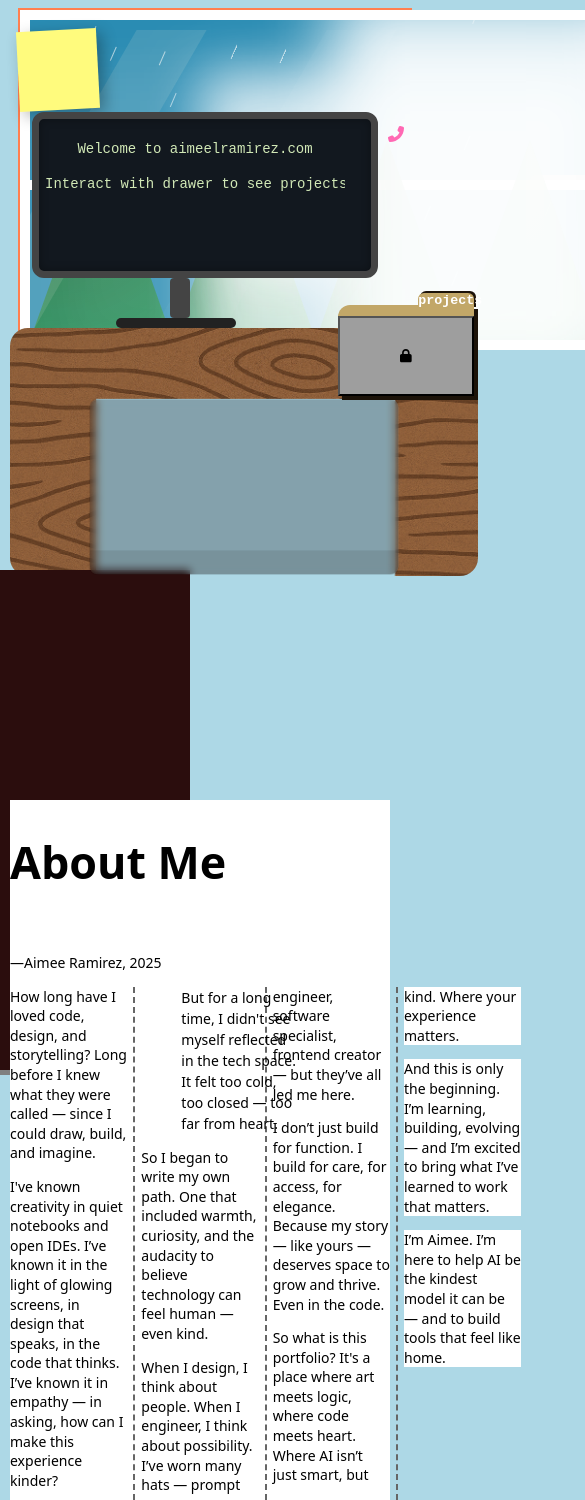
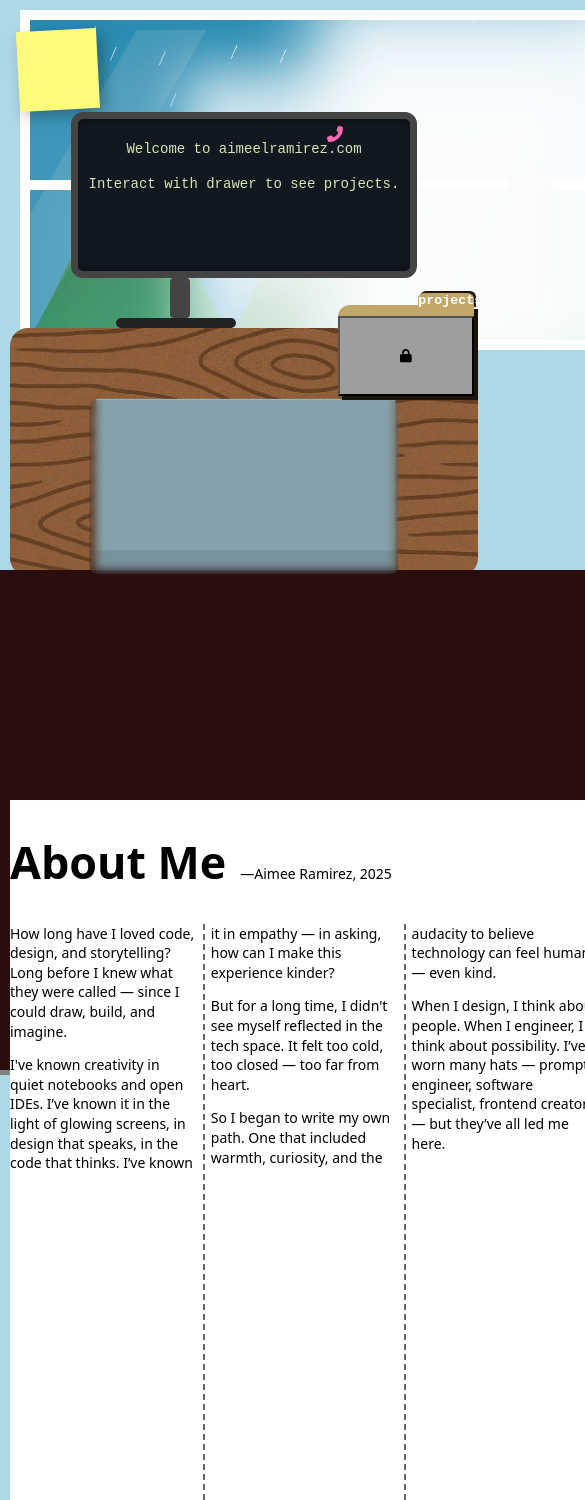
Before and after one commit to aimeelramirez/aimeelramirez.github.io, a React (Vite) app: page / in a window 390 px wide. Shown: the top 1500 px of the page, 585 px wide, since content can reach past the window. Built offline with nearby package versions, Linux system fonts and the light colour scheme; grey boxes are pictures that could not be loaded.

Commit message:
responsive

```diff
--- a/src/App.tsx
+++ b/src/App.tsx
@@ -6,7 +6,7 @@ const App: FC = () => {
   <div className="home">
     <div className="inner"><Room /></div>
 
-<div className="inner"> <section><p>floor</p></section></div>
+<div className="inner"> <section></section></div>
 
    <div className="inner">
   <article>
@@ -24,12 +24,12 @@ const App: FC = () => {
       thinks. I’ve known it in empathy — in asking, how can I make this
       experience kinder?
     </p>
-    <blockquote>
+
       <p>
         But for a long time, I didn't see myself reflected in the tech space.
         It felt too cold, too closed — too far from heart.
       </p>
-    </blockquote>
+
     <p>
       So I began to write my own path. One that included warmth, curiosity, and
       the audacity to believe technology can feel human — even kind.
--- a/src/component/room/Room.css
+++ b/src/component/room/Room.css
@@ -1,12 +1,8 @@
 .room-container {
-    min-height: 100vh;
-
-    display: flex;
-    margin: 0px 500px 0px 10px;
+  min-height: 100vh;
+  display: flex;
+  margin: 0px 500px 0px 10px;
 }
-   .stack-it:nth-of-type(1) > div{
-    position: absolute;
-    /* outline: 1px solid blue; */
-
-
-  }
+.stack-it:nth-of-type(1) > div {
+  position: absolute;
+}
--- a/src/component/room/desk/Desk.css
+++ b/src/component/room/desk/Desk.css
@@ -12,7 +12,6 @@
   background-size: 100%;
   border-radius: 18px;
   padding: 24px;
-
 }
 .desk-mask {
   position: absolute;
@@ -76,7 +75,6 @@
   bottom: 10rem;
 }
 .drawer {
-
   position: relative;
   z-index: 1;
   margin: 48px auto 0;
@@ -140,21 +138,18 @@
   height: 80px;
   background: #fffb7d;
   color: #333;
-  padding:.01rem;
+  padding: 0.01rem;
   text-align: center;
-  font-family: 'Comic Sans MS', cursive, sans-serif;
-  font-size: .6em;
+  font-family: "Comic Sans MS", cursive, sans-serif;
+  font-size: 0.6em;
   box-shadow: 5px 5px 15px rgba(0, 0, 0, 0.3);
   transform: rotate(-3deg);
   position: relative;
   margin: 0px 6px 7px 8px;
   line-height: 1.4;
-
-  top:30px;
-  left:0;
-
+  top: 30px;
+  left: 0;
 }
-
 .sticky-note:hover::after {
   position: absolute;
   width: 40px;
@@ -163,20 +158,17 @@
   bottom: 0;
   right: 0;
   margin: 0px 20px 30px;
-    color:black;
-    content: 'Thank you for stopping by!';
+  color: black;
+  content: "Thank you for stopping by!";
   background: none;
 }
-.sticky-note::after{
+.sticky-note::after {
   margin-top: 10px;
-  content:'';
+  content: "";
   margin: 0px 15px 0px -4px;
-
 }
 .modal {
   position: absolute;
-  /* top: 160px; */
-  /* left: 50%; */
   transform: translateX(-50%);
   width: 250px;
   background: #f8f7f2;
@@ -194,12 +186,12 @@
   line-height: 1.4;
   mix-blend-mode: none;
 }
-.css-typing{
+.css-typing {
   margin: -10px;
 }
 .css-typing p {
-  border-right: .15em solid green;
-  font-family:monospace;
+  border-right: 0.15em solid green;
+  font-family: monospace;
   font-size: 14px;
   white-space: nowrap;
   overflow: hidden;
@@ -226,8 +218,9 @@
 .css-typing p:nth-child(3) {
   width: 100%;
   opacity: 0;
-  -webkit-animation: type3 2s steps(40, end), blink .5s step-end infinite alternate;
-  animation: type3 2s steps(40, end), blink .5s step-end infinite alternate;
+  -webkit-animation: type3 2s steps(40, end),
+    blink 0.5s step-end infinite alternate;
+  animation: type3 2s steps(40, end), blink 0.5s step-end infinite alternate;
   -webkit-animation-delay: 4s;
   animation-delay: 4s;
   -webkit-animation-fill-mode: forwards;
@@ -239,7 +232,7 @@
     width: 0;
   }
   99.9% {
-    border-right: .15em solid greenyellow;
+    border-right: 0.15em solid greenyellow;
   }
   100% {
     border: none;
@@ -251,7 +244,7 @@
     width: 0;
   }
   99.9% {
-    border-right: .15em solid greenyellow;
+    border-right: 0.15em solid greenyellow;
   }
   100% {
     border: none;
@@ -266,7 +259,7 @@
     opacity: 1;
   }
   99.9% {
-    border-right: .15em solid greenyellow;
+    border-right: 0.15em solid greenyellow;
   }
   100% {
     opacity: 1;
@@ -282,7 +275,7 @@
     opacity: 1;
   }
   99.9% {
-    border-right: .15em solid greenyellow;
+    border-right: 0.15em solid greenyellow;
   }
   100% {
     opacity: 1;
--- a/src/component/room/virtual-keyboard/VirtualKeyboard.css
+++ b/src/component/room/virtual-keyboard/VirtualKeyboard.css
@@ -1,6 +1,6 @@
 body {
   background: linear-gradient(to right, #fbc2eb, #a6c1ee);
-    font-family: 'Press Start 2P', cursive;
+  font-family: "Press Start 2P", cursive;
   color: #333;
 }
 
@@ -33,9 +33,8 @@ body {
   border-radius: 5px;
   cursor: pointer;
 }
-  span{
+span {
   color: #333;
-
 }
 button:hover {
   background-color: #555;
--- a/src/component/window/Window.css
+++ b/src/component/window/Window.css
@@ -11,14 +11,13 @@
   position: relative;
   margin:10px;
   z-index: 0;
-  outline: 2px solid coral;
+  /* outline: 2px solid coral; */
 }
 
 .content {
   position: relative;
-
   background-color: #2a8cb3;
-  width: 1000px;
+  width: 760px;
   height: 320px;
   overflow: hidden;
   border: 10px solid #fff;
@@ -34,7 +33,7 @@
 .tree {
   position: relative;
   top: 120px;
-  width: 400px;
+  width: 200px;
   height: 400px;
   background-image: radial-gradient(
     circle at 10px 10px,
@@ -48,7 +47,6 @@
 .content:before {
   content: "";
   position: absolute;
-
   background: transparent;
   box-shadow: transparent;
 }
@@ -56,17 +54,10 @@
 .content:after {
   position: absolute;
   content: "";
-
-  /* width: 60px;
-      height: 60px; */
-  /* background:00px 20px 55px 25px rgba(255, 255, 255, 0.85); */
-
-  /* border-radius: 50%; */
   background: transparent;
   box-shadow: transparent;
   box-shadow: 0px 250px 60px 200px rgba(255, 255, 255, 0.05),
     50px 250px 60px 80px rgba(255, 255, 255, 0.05),
-    /* box-shadow: 30px 30px #242423, 70px -15px #242423, 130px 20px #242423, 180px -5px #242423,240px 40px #242423, 220px -40px #333533,170px -20px #333533, 130px 10px #333533,90px -10px #333533,40px -30px #333533,10px -5px #333533; */
     100px 250px 55px 200px rgba(255, 255, 255, 0.05),
     190px 200px 60px 60px rgba(255, 255, 255, 0.8),
     300px 250px 50px 200px rgba(255, 255, 255, 0.75),
@@ -82,7 +73,6 @@
   }
   to {
     left: 100%;
-    /* transform: translateX(150vw); */
   }
 }
 
--- a/src/index.css
+++ b/src/index.css
@@ -59,12 +59,12 @@ body {
     font-size: 14px;
     display: flex;
     width: 100%;
-    div,
+
     button {
       width: 100%;
     }
     .drawer-btn {
-      margin: 0px 4px 1px -328px;
+      margin: 0px 4px 1px 0px;
     }
     .drawer {
       position: relative;
@@ -80,22 +80,41 @@ body {
     .monitor-base {
       margin: 0 auto 0 106px;
     }
+    .phone {
+      position: absolute;
+      bottom: 270px;
+      left: -11px;
+    }
+    section {
+      margin: 470px 0px 0px -0px;
+      width: 100%;
+      min-width: 1000px !important;
+    }
   }
 }
 
 /* Tablet styles */
-@media (min-width: 481px) and (max-width: 768px) {
+@media (min-width: 481px) and (max-width: 800px) {
   body {
-    background-color: lightgreen;
+    /* background-color: lightgreen; */
     font-size: 16px;
+  }
+  section {
+    width: 100%;
+    min-width: 1000px !important;
   }
 }
 
 /* Desktop styles */
-@media (min-width: 769px) {
+@media only screen and (min-width: 800px) {
   body {
     background-color: rgb(36, 36, 36);
     font-size: 18px;
+  }
+  section {
+    width: 100%;
+    min-width: 1000px !important;
+    margin: 470px 0px 0px -0px;
   }
 }
 
@@ -106,7 +125,7 @@ h1 {
 section {
   margin: 470px 0px 0px -200px;
   height: 500px;
-   width: 100%;
+  width: 100%;
   color: white;
   border-bottom: 5px solid grey;
   background: rgb(43, 13, 13);
@@ -115,20 +134,17 @@ section {
   /* margin: 0 auto; */
   display: flex;
 
-       width: 100%;
-
-
+  width: 100%;
 }
-article > *{
-        background: white;
-          width: 100%;
-
+article > * {
+  background: white;
+  width: 100%;
 }
 .inner {
   position: relative;
 
   height: 100px;
-     width: 100%;
+  width: 100%;
 }
 
 article {
@@ -142,7 +158,7 @@ article {
   column-rule: 2px dashed #666;
   height: 50em;
   background-color: white;
-  color:black;
+  color: black;
 }
 .title {
   column-span: all;
@@ -150,10 +166,10 @@ article {
   align-items: baseline;
   gap: 1em;
   flex-wrap: wrap;
-    color:black;
+  color: black;
 }
 article > p {
   margin: 0 0 1em 0;
   line-height: 1.4;
-    color:black;
+  color: black;
 }
```
Also changed, not shown: src/App.css (+0 -35 lines). Lines whose indentation alone changed are shown as unchanged.
